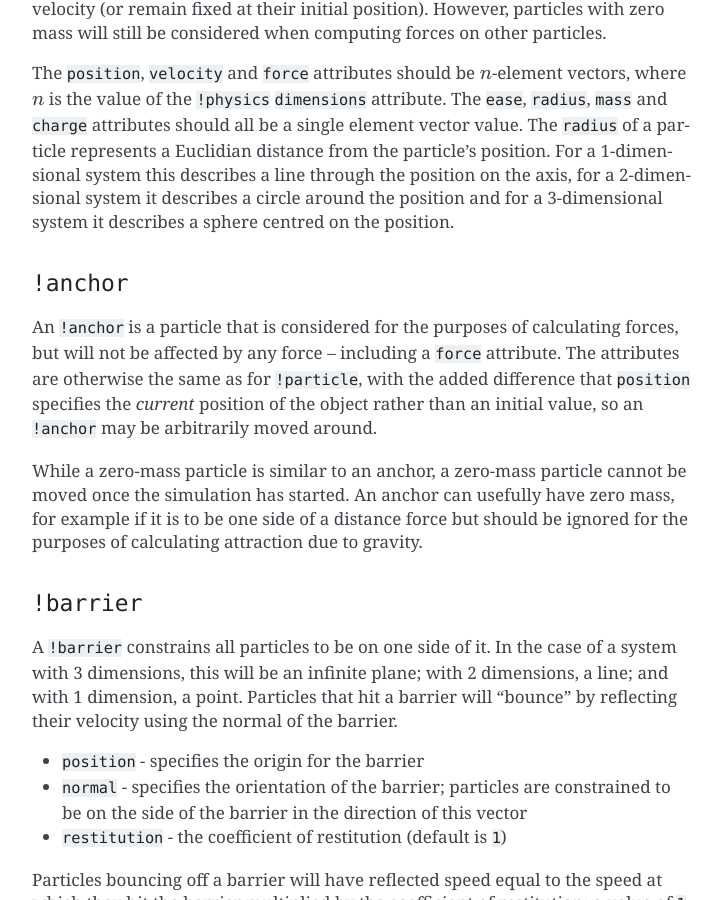
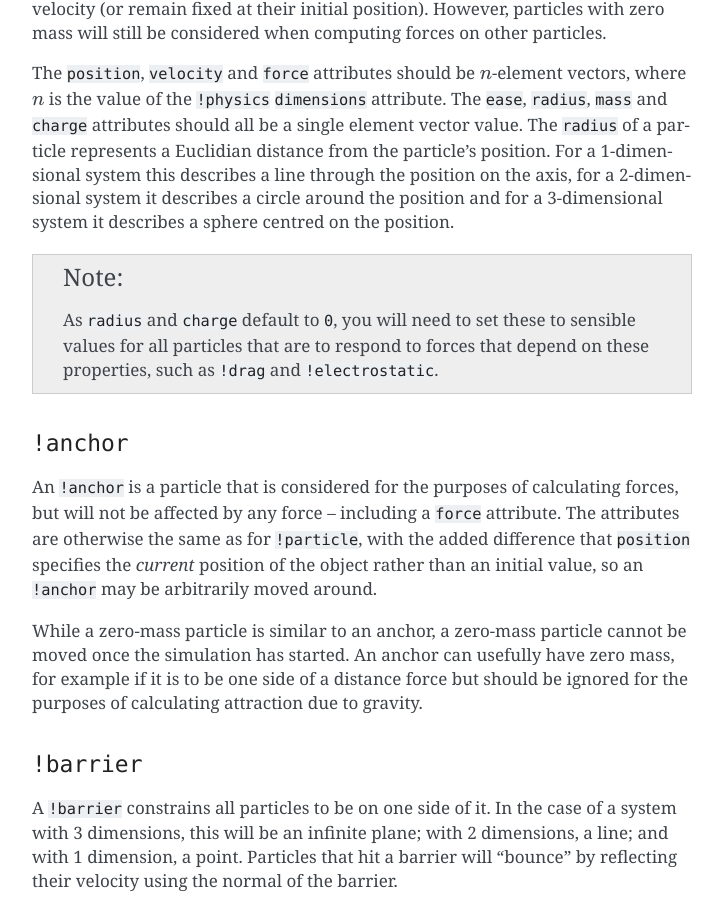
Before and after one commit to jonathanhogg/flitter, a Sphinx documentation site: the page built from docs/physics.md, in a window 1280 px wide and 900 px high, scrolled down 3526 px. Shown: the whole window, without its empty margins (388-1111 px from the left). Built offline with Sphinx 7.4.7, drawn with Linux system fonts in a browser that asks for light colours.

Commit message:
A couple of docs fixes/improvements

```diff
--- a/docs/physics.md
+++ b/docs/physics.md
@@ -160,6 +160,12 @@ through the position on the axis, for a 2-dimensional system it describes a
 circle around the position and for a 3-dimensional system it describes a sphere
 centred on the position.
 
+:::{note}
+As `radius` and `charge` default to `0`, you will need to set these to sensible
+values for all particles that are to respond to forces that depend on these
+properties, such as `!drag` and `!electrostatic`.
+:::
+
 ### `!anchor`
 
 An `!anchor` is a particle that is considered for the purposes of calculating
@@ -291,8 +297,8 @@ particle. Particles with zero `radius` will be ignored.
 The `strength` attribute is inversely proportional to the elasticity of the
 particles: lower values mean the particles can overlap more before bouncing
 apart. Setting this value too high can cause wild instability – especially if
-random starting positions are chosen that might cause particles to
-overlap each other.
+random starting positions are chosen that might cause particles to overlap each
+other.
 
 ### `!gravity`
 
```
Also changed, not shown: docs/shaders.md (+6 -6 lines).
